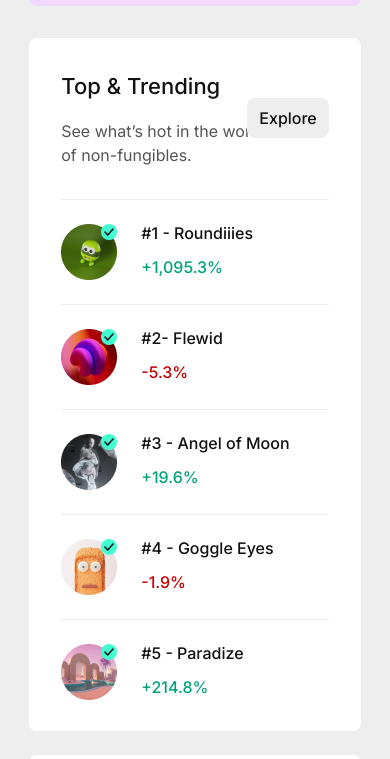
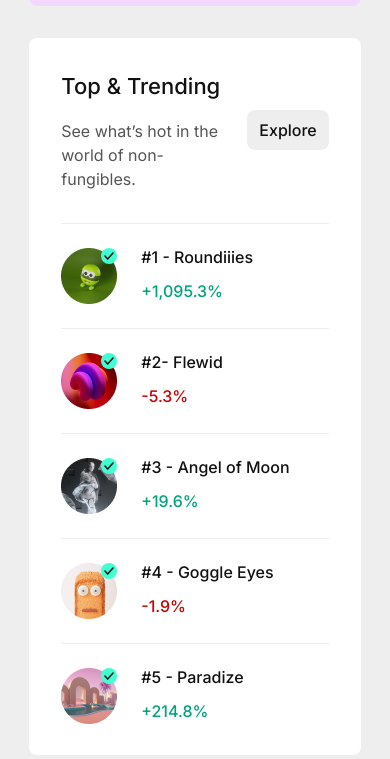
Before and after one commit to gbertl/nftwow, a website: page index.html in a window 390 px wide. Shown: the part 2658-3417 px from the top of the page. Drawn offline with Linux system fonts and the light colour scheme.

Commit message:
fix section-heading overlap on mobile

```diff
--- a/app/scss/base/_utils.scss
+++ b/app/scss/base/_utils.scss
@@ -111,8 +111,7 @@
 
 .section-heading {
   display: grid;
-  grid-template-columns: auto 1fr;
-  grid-template-rows: auto 1fr;
+  grid-template-columns: 1fr auto;
   margin-bottom: 32px;
   column-gap: 24px;
   row-gap: 16px;
@@ -122,7 +121,6 @@
   }
 
   button {
-    justify-self: flex-end;
     align-self: center;
     grid-row: span 2;
   }
```
Also changed, not shown: dist/style.css, 1 other file.
